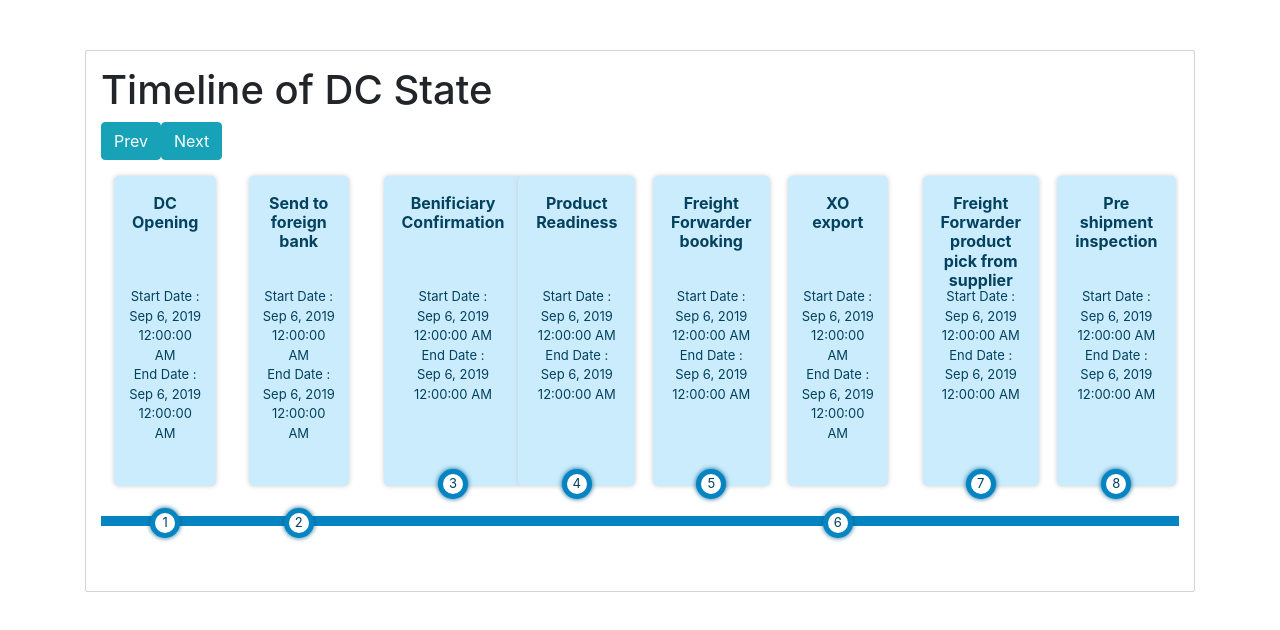
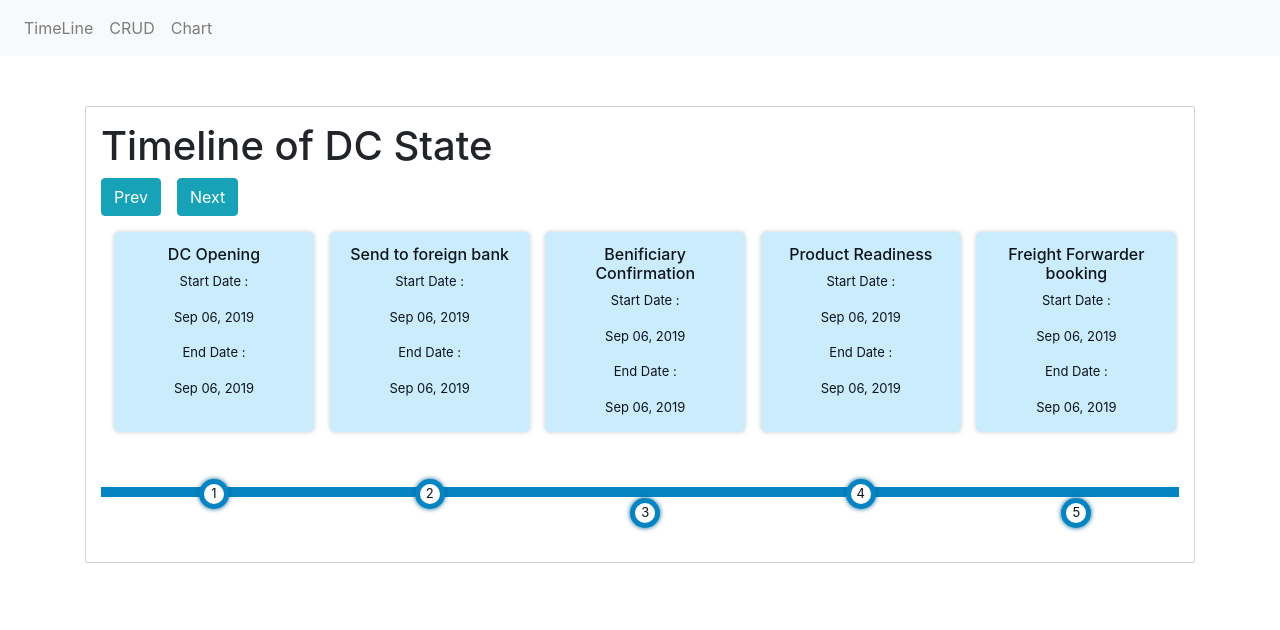
Before and after one commit to crmuhsin/vuejs-crud-app, a Vue app: page /time in a window 1280 px wide. Shown: the top 630 px of the page. Built offline with nearby package versions, Linux system fonts and the light colour scheme; what highcharts-vue would draw is missing.

Commit message:
added two modules

```diff
--- a/public/index.html
+++ b/public/index.html
@@ -14,6 +14,15 @@
     <strong>We're sorry but vue-crud doesn't work properly without JavaScript enabled. Please enable it to
       continue.</strong>
   </noscript>
+  <nav class="navbar navbar-expand-lg navbar-light bg-light">
+    <div class="collapse navbar-collapse" id="navbarNavAltMarkup">
+      <div class="navbar-nav">
+        <a class="nav-item nav-link" href="time">TimeLine</a>
+        <a class="nav-item nav-link" href="crud">CRUD</a>
+        <a class="nav-item nav-link" href="chart">Chart</a>
+      </div>
+    </div>
+  </nav>
   <div id="app"></div>
   <!-- built files will be auto injected -->
 </body>
--- a/src/App.vue
+++ b/src/App.vue
@@ -1,24 +1,10 @@
 <template>
-  <div id="app">
-    <!-- <h1 class="text-center">Employee Inventory</h1> -->
-    <!-- <UI></UI> -->
-    <Time></Time>
-    <!-- <my-chart></my-chart> -->
-  </div>
+  <router-view></router-view>
 </template>
 
 <script>
-import Time from "./components/Time.vue";
-// import UI from "./components/UI.vue";
-// import myChart from "./components/myChart.vue";
-
 export default {
   name: "app",
-  components: {
-    // myChart,
-    // UI,
-    Time
-  }
 };
 </script>
 
--- a/src/components/Time.vue
+++ b/src/components/Time.vue
@@ -6,17 +6,21 @@
                 <div class="swiper-container">
                     <h1>Timeline of DC State</h1>
                     <p class="swiper-control">
-                        <button type="button" class="btn btn-info button-width swiper-button-prev">Prev</button>
-                        <button type="button" class="btn btn-info button-width swiper-button-next">Next</button>
+                        <button type="button" class="btn btn-info button-width swiper-button-prev mr-3">Prev</button>
+                        <button type="button" class="btn btn-info button-width swiper-button-next ">Next</button>
                     </p>
                     <div class="swiper-wrapper timeline-wrapper">
                         <div class="swiper-slide timeline" v-for="item in timeLine" :key="item.id">
                             <div class="event" :data-after-content="item.sort">
                                 <h6>{{item.sortOrderOfDCState}}</h6>
+                                <span>
                                     <p>Start Date : </p>
                                     <p>{{item.startDate}}</p>
+                                </span>
+                                <span>
                                     <p>End Date : </p>
                                     <p>{{item.endDate}}</p>
+                                </span>
                             </div>
                         </div>
                     </div>
@@ -29,12 +33,12 @@
 
 <script>
 import Swiper from 'swiper';
+import moment from 'moment';
 
 export default {
   name: "Time",
   data() {
 	return {
-        myclass: "",
 		timeLine : [
             {sort: 1, sortOrderOfDCState:'DC Opening', startDate:'Sep 6, 2019 12:00:00 AM', endDate:'Sep 6, 2019 12:00:00 AM'},
             {sort: 2, sortOrderOfDCState:'Send to foreign bank', startDate:'Sep 6, 2019 12:00:00 AM', endDate:'Sep 6, 2019 12:00:00 AM'},
@@ -44,19 +48,39 @@ export default {
             {sort: 6, sortOrderOfDCState:'XO export', startDate:'Sep 6, 2019 12:00:00 AM', endDate:'Sep 6, 2019 12:00:00 AM'},
             {sort: 7, sortOrderOfDCState:'Freight Forwarder product pick from supplier', startDate:'Sep 6, 2019 12:00:00 AM', endDate:'Sep 6, 2019 12:00:00 AM'},
             {sort: 8, sortOrderOfDCState:'Pre shipment inspection', startDate:'Sep 6, 2019 12:00:00 AM', endDate:'Sep 6, 2019 12:00:00 AM'},
+            {sort: 9, sortOrderOfDCState:'Pre shipment inspection', startDate:'Sep 6, 2019 12:00:00 AM', endDate:'Sep 6, 2019 12:00:00 AM'},
+            {sort: 10, sortOrderOfDCState:'Pre shipment inspection', startDate:'Sep 6, 2019 12:00:00 AM', endDate:'Sep 6, 2019 12:00:00 AM'},
+            {sort: 11, sortOrderOfDCState:'DC Opening', startDate:'Sep 6, 2019 12:00:00 AM', endDate:'Sep 6, 2019 12:00:00 AM'},
+            {sort: 12, sortOrderOfDCState:'Send to foreign bank', startDate:'Sep 6, 2019 12:00:00 AM', endDate:'Sep 6, 2019 12:00:00 AM'},
+            {sort: 13, sortOrderOfDCState:'Benificiary Confirmation', startDate:'Sep 6, 2019 12:00:00 AM', endDate:'Sep 6, 2019 12:00:00 AM'},
+            {sort: 14, sortOrderOfDCState:'Product Readiness', startDate:'Sep 6, 2019 12:00:00 AM', endDate:'Sep 6, 2019 12:00:00 AM'},
+            {sort: 15, sortOrderOfDCState:'Freight Forwarder booking', startDate:'Sep 6, 2019 12:00:00 AM', endDate:'Sep 6, 2019 12:00:00 AM'},
+            {sort: 16, sortOrderOfDCState:'XO export', startDate:'Sep 6, 2019 12:00:00 AM', endDate:'Sep 6, 2019 12:00:00 AM'},
+            {sort: 17, sortOrderOfDCState:'Freight Forwarder product pick from supplier', startDate:'Sep 6, 2019 12:00:00 AM', endDate:'Sep 6, 2019 12:00:00 AM'},
+            {sort: 18, sortOrderOfDCState:'Pre shipment inspection', startDate:'Sep 6, 2019 12:00:00 AM', endDate:'Sep 6, 2019 12:00:00 AM'},
             ],
         }
     },
-    computed(){
-        // this.myclass = ".event::after {  content: \"" + this.steps[0].id + "\"; }";
+    methods:{
+        formatedDate(){
+            this.timeLine.forEach((item)=>{
+                if (item.startDate) {
+                    item.startDate = moment(new Date(item.startDate)).format("MMM DD, YYYY")
+                }
+                if (item.endDate) {
+                    item.endDate = moment(new Date(item.endDate)).format("MMM DD, YYYY")
+                }
+            });
+        }
     },
 	mounted() {
+        this.formatedDate();
 		new Swiper('.swiper-container', {
 			navigation: {
 				prevEl: '.swiper-button-prev',
 				nextEl: '.swiper-button-next',
 			},
-			slidesPerView: 8,
+			slidesPerView: 5,
 			grabCursor: true,
         });
 	},
@@ -78,59 +102,46 @@ export default {
 .timeline-wrapper {
     display: flex;
 }
-.timeline-wrapper::after {
-    position: absolute;
-    height: 10px;
-    transition: 0.75s ease-out;
-    background: #67cafa;
-    width: 0px;
-    z-index: 0 !important;
-}
-.timeline {
-    display: flex;
+.timeline{
     transition: all 0.3s;
-    padding-bottom: 30px;
+    padding-bottom: 55px;
     border-bottom: 10px solid #0684c2;
     margin: 0 0 50px 0;
 }
-.timeline .event h6{
-    max-height: 90px;
-    min-height: 90px;
-    padding: 5px;
-    font-weight: bold;
+.event h1{
+    max-width: 70px;
+    max-height: 70px;
+    min-width: 70px;
+    min-height: 70px;
 }
-
-.timeline .event p{
-    margin: auto;
-    padding: 0px;
-}
-.timeline .event {
+.event {
+    max-width: 200px;
+    max-height: 200px;
+    min-width: 200px;
+    min-height: 200px;
     display: block;
-    float: left;
     background: #caecfd;
     padding: 1em;
     border-radius: 5px;
-    position: relative;
     margin: 0 1em 0 1em;
     transition: all 0.3s;
     box-shadow: 0 0 5px #ccc;
-    color: #03415f;
+    color: #0d151a;
     text-align: center;
-    flex-basis: 100px;
 }
 
-.timeline .event:hover {
+.event:hover {
     background: #98dbfc;
     box-shadow: 0px 0px 10px #ccc;
     transform-origin: 100px 0px;
     transform: rotate(-10deg);
     z-index: 2;
 }
-.timeline .event:hover::after {
+.event:hover::after {
     border-color: #046291;
     z-index: 2;
 }
-.timeline .event::after {
+.event::after {
     margin: 0 auto;
     position: relative;
     bottom: -65px;
@@ -146,24 +157,4 @@ export default {
     transition: all 0.25s;
     z-index: 2;
 }
-.timeline .event.active {
-    background: #ffffe0;
-    transform: scale(1.1) translateY(-5px);
-    box-shadow: 0 0 10px #ccc;
-    z-index: 2;
-}
-.timeline .event.active::after {
-    border-color: #67cafa;
-    transform: scale(1.1);
-}
-.timeline .event.previous {
-    background: rgba(0, 0, 0, 0.05);
-    color: rgba(0, 0, 0, 0.1);
-}
-.timeline .event.previous p {
-    color: rgba(0, 0, 0, 0.1);
-}
-.timeline .event.previous:hover {
-    opacity: 1;
-}
 </style>
--- a/src/components/myChart.vue
+++ b/src/components/myChart.vue
@@ -113,21 +113,31 @@ export default {
     }
   },
   mounted() {
-    let assetOid = "20190707-182217-fqiKPhMgoZfsDiG";
+    // let assetOid = "20190707-182217-fqiKPhMgoZfsDiG";
     const chart = Highcharts.chart('c', this.options);
-    let point = chart.series[0].points[0];
+    // let point = chart.series[0].points[0];
 
     if (!chart.renderer.forExport) {
       timer = setInterval(function() {
-        axios.get("http://192.168.0.155:5555/api/v1/monitor/" + assetOid)
-        .then(result => {
-          let newVal = ((+result.data[0].ram_used)*100/(+result.data[0].ram_total)).toFixed(2);
-          document.getElementById('boss').innerHTML = newVal
-          point.update(newVal);
-        }).catch(error => {
-          document.getElementById('boss').innerHTML = error;
-        });
-      }, 10000)
+        // axios.get("http://192.168.0.155:5555/api/v1/monitor/" + assetOid)
+        // .then(result => {
+        //   let newVal = ((+result.data[0].ram_used)*100/(+result.data[0].ram_total)).toFixed(2);
+        //   document.getElementById('boss').innerHTML = newVal
+        //   point.update(newVal);
+        // }).catch(error => {
+        //   document.getElementById('boss').innerHTML = error;
+        // });
+        var point = chart.series[0].points[0],
+                newVal,
+                inc = Math.round((Math.random() - 0.5) * 20);
+
+            newVal = point.y + inc;
+            if (newVal < 0 || newVal > 200) {
+                newVal = point.y - inc;
+            }
+
+            point.update(newVal);
+      }, 1000)
     }
   },
   destroyed() {
--- a/src/main.js
+++ b/src/main.js
@@ -1,5 +1,6 @@
 import Vue from 'vue'
 import App from './App.vue'
+import router from './router';
 import BootstrapVue from 'bootstrap-vue'
 import 'bootstrap/dist/css/bootstrap.css'
 import 'bootstrap-vue/dist/bootstrap-vue.css'
@@ -10,7 +11,12 @@ Vue.use(HighchartsVue)
 Vue.use(BootstrapVue)
 Vue.config.productionTip = false
 
+router.beforeEach((to, from, next) => {
+  document.title = to.meta.title
+  next()
+});
 
 new Vue({
   render: h => h(App),
+  router
 }).$mount('#app')
--- /dev/null
+++ b/src/router/index.js
@@ -0,0 +1,47 @@
+import Vue from 'vue'
+import Router from 'vue-router'
+
+const TimeLine = () => import('@/components/Time')
+const UI = () => import('@/components/UI')
+const myChart = () => import('@/components/myChart')
+
+Vue.use(Router)
+
+export default new Router({
+    mode: "history",
+    linkActiveClass: 'open active',
+    scrollBehavior: () => ({ y: 0 }),
+    routes: [
+        {
+            path: '/',
+            redirect: '/',
+            name: 'Security',
+            component: {
+                render(c) { return c('router-view') }
+            },
+            children: [
+                {
+                    path: '/time',
+                    name: 'Time',
+                    component: TimeLine,
+                    meta: { title: 'TimeLine' }
+
+                },
+                {
+                    path: '/chart',
+                    name: 'myChart',
+                    component: myChart,
+                    meta: { title: 'myChart' }
+
+                },
+                {
+                    path: '/crud',
+                    name: 'UI',
+                    component: UI,
+                    meta: { title: 'UI' }
+
+                },
+            ]
+        }
+    ],
+})
```
Also changed, not shown: package.json (+12 -10 lines), 2 other files (tests, documents, lock files or other folders). Lines whose indentation alone changed are shown as unchanged.
